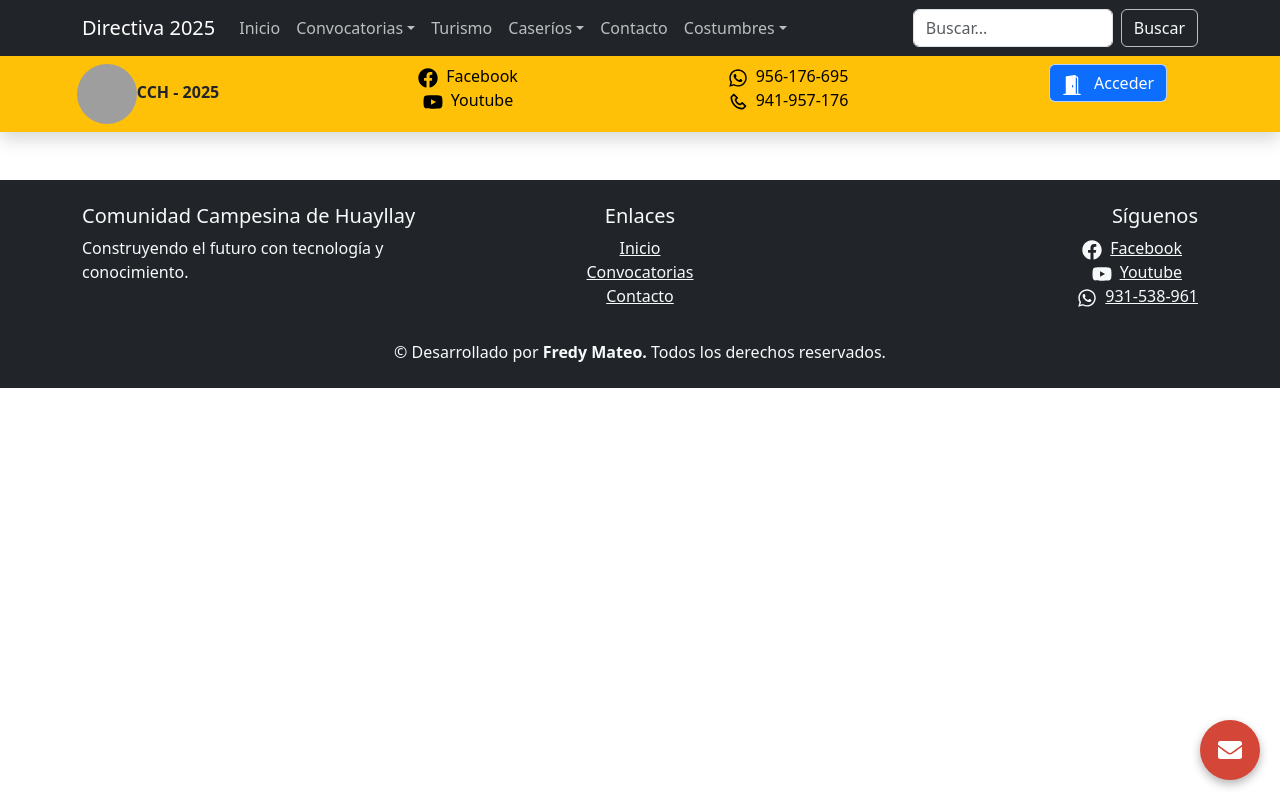
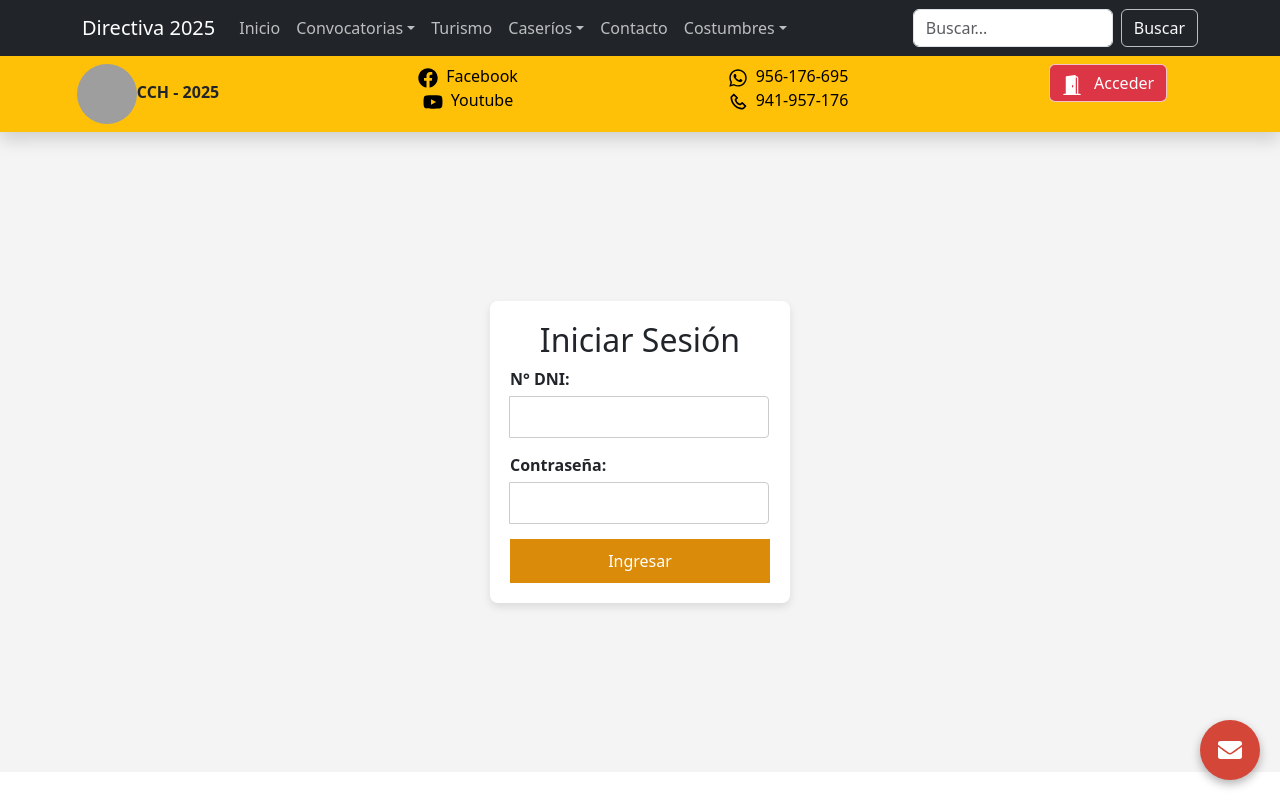
Before and after one commit to FredyMateoCode/comunidad2025-frontend, a React (Vite) app: page /Login in a window 1280 px wide. Shown: the top 800 px of the page. Built offline with nearby package versions, Linux system fonts and the light colour scheme; grey boxes are pictures that could not be loaded.

Commit message:
Implementacion de Login Frontend

```diff
--- a/index.html
+++ b/index.html
@@ -1,5 +1,5 @@
 <!doctype html>
-<html lang="en">
+<html lang="es">
   <head>
     <meta charset="UTF-8" />
     <link rel="icon" type="image/svg+xml" href="/favicon.png" />
--- a/src/App.jsx
+++ b/src/App.jsx
@@ -27,6 +27,8 @@ import Card002 from "./componentes/Card002";
 import Card003 from "./componentes/Card003";
 import Card004 from "./componentes/Card004";
 import Card005 from "./componentes/Card005";
+
+import Login from "./componentes/Login";
 
 function Home() {
   return (
@@ -102,10 +104,10 @@ function App() {
         <Route path="/turismo" element={<Turismo />} />
         <Route path="/convocatorias2" element={<Convocatorias2 />} />
         <Route path="Timeline" element={<Timeline />} />
+        <Route path="Login" element={<Login />} />
       </Routes>
 
       {/* Footer y Botón Gmail en todas las páginas */}
-
 
       <Footer />
       <BotonGmail />
--- /dev/null
+++ b/src/assets/styles/Login.css
@@ -0,0 +1,49 @@
+.login-container {
+  display: flex;
+  justify-content: center;
+  align-items: center;
+  height: 80vh;
+  background-color: #f4f4f4;
+}
+
+.login-form {
+  background: white;
+  padding: 20px;
+  border-radius: 8px;
+  box-shadow: 0 4px 8px rgba(0, 0, 0, 0.1);
+  width: 300px;
+  text-align: center;
+}
+
+.input-group {
+  margin-bottom: 15px;
+  text-align: left;
+}
+
+.input-group label {
+  display: block;
+  font-weight: bold;
+}
+
+.input-group input {
+  width: 100%;
+  padding: 8px;
+  margin-top: 5px;
+  border: 1px solid #ccc;
+  border-radius: 4px;
+}
+
+button {
+  width: 100%;
+  padding: 10px;
+  background-color: #db8b0a;
+  color: white;
+  border: none;
+  border-radius: 4px;
+  cursor: pointer;
+  font-size: 16px;
+}
+
+button:hover {
+  background-color: #dbb90a;
+}
--- a/src/componentes/Encabezado.jsx
+++ b/src/componentes/Encabezado.jsx
@@ -16,7 +16,7 @@ import Image from 'react-bootstrap/Image';
 import Logo from "../assets/logo_cch.png?url";
 
 
-
+import { Link } from "react-router-dom"; // ✅ Importar Link de react-router-dom
 
 
 const Encabezado = ({ className }) => {
@@ -55,9 +55,10 @@ const Encabezado = ({ className }) => {
           {/* Columna 4 */}
           <Col className="bg-warning text-black" xs={4} ms={4} md={3} lg={3}>
             <Animaciones animationType="slideInRight">
-              <Button variant="primary">
+              <Button variant="danger" as={Link} to="/Login">
                 <BsFillDoorOpenFill className="me-2" size={20} /> Acceder
               </Button>
+
             </Animaciones>
 
           </Col>
--- /dev/null
+++ b/src/componentes/Login.jsx
@@ -0,0 +1,44 @@
+import React, { useState } from "react";
+
+import "../assets/styles/Login.css";
+
+
+const Login = () => {
+  const [email, setEmail] = useState("");
+  const [password, setPassword] = useState("");
+
+  const handleSubmit = (e) => {
+    e.preventDefault();
+    console.log("Email:", email, "Password:", password);
+    // Aquí puedes manejar la autenticación
+  };
+
+  return (
+    <div className="login-container">
+      <form className="login-form" onSubmit={handleSubmit}>
+        <h2>Iniciar Sesión</h2>
+        <div className="input-group">
+          <label>N° DNI:</label>
+          <input
+            type="email"
+            value={email}
+            onChange={(e) => setEmail(e.target.value)}
+            required
+          />
+        </div>
+        <div className="input-group">
+          <label>Contraseña:</label>
+          <input
+            type="password"
+            value={password}
+            onChange={(e) => setPassword(e.target.value)}
+            required
+          />
+        </div>
+        <button type="submit">Ingresar</button>
+      </form>
+    </div>
+  );
+};
+
+export default Login;
```
